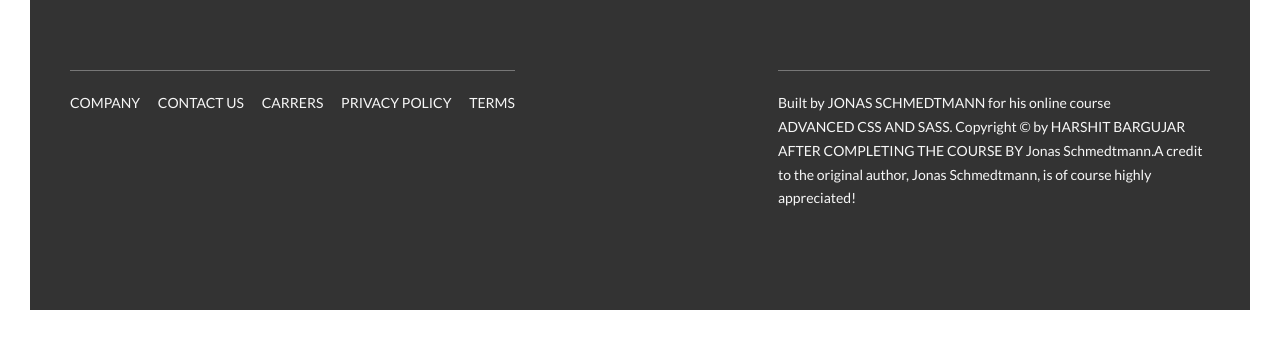
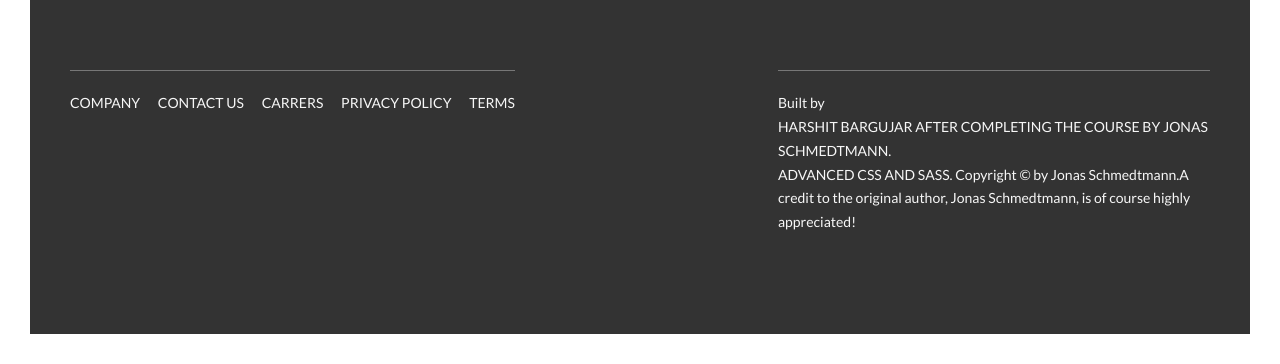
Before and after one commit to harshit2608/WEB-DEV, a website: page Project 1/index.html in a window 1280 px wide. Shown: the part 5815-6179 px from the top of the page. Before the commit the page ends 6155 px from the top, so only its background shows below. Drawn offline with Linux system fonts and the light colour scheme.

Commit message:
Update index.html

```diff
--- a/Project 1/index.html
+++ b/Project 1/index.html
@@ -388,8 +388,8 @@
                 </div>
                 <div class="col-1-of-2">
                     <p class="footer__copyright">
-                        Built by <a href="#" class="footer__link">Jonas Schmedtmann</a> for his online course <a href="#" class="footer__link">Advanced CSS and Sass</a>.
-                        Copyright &copy; by HARSHIT BARGUJAR AFTER COMPLETING THE COURSE BY Jonas Schmedtmann.A credit to the original author, Jonas
+                        Built by <a href="#" class="footer__link">Harshit Bargujar After completing the course by Jonas Schmedtmann.</a><a href="#" class="footer__link">Advanced CSS and Sass</a>.
+                        Copyright &copy; by Jonas Schmedtmann.A credit to the original author, Jonas
                         Schmedtmann, is of course highly appreciated!
                     </p>
                 </div>
```
